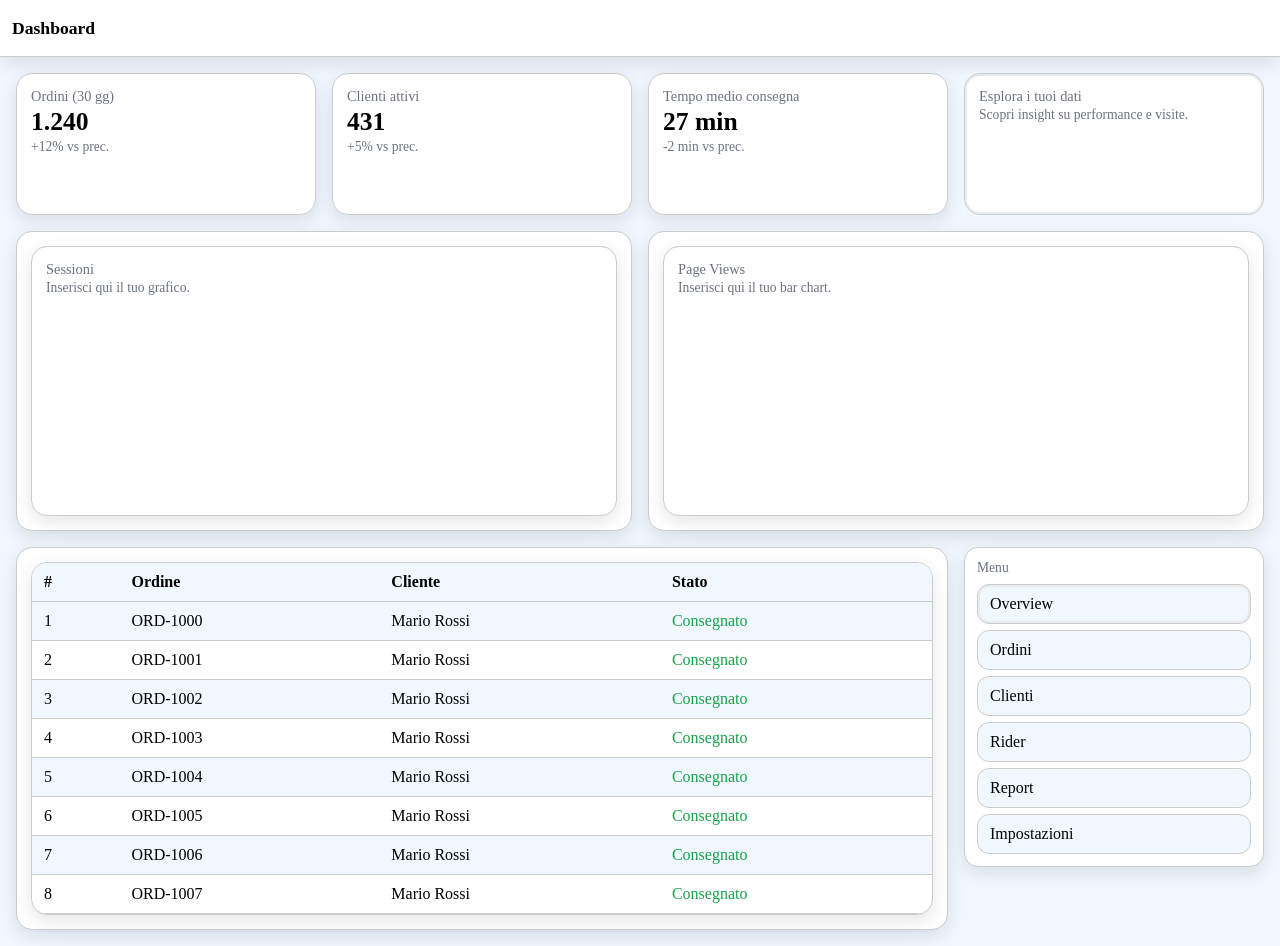
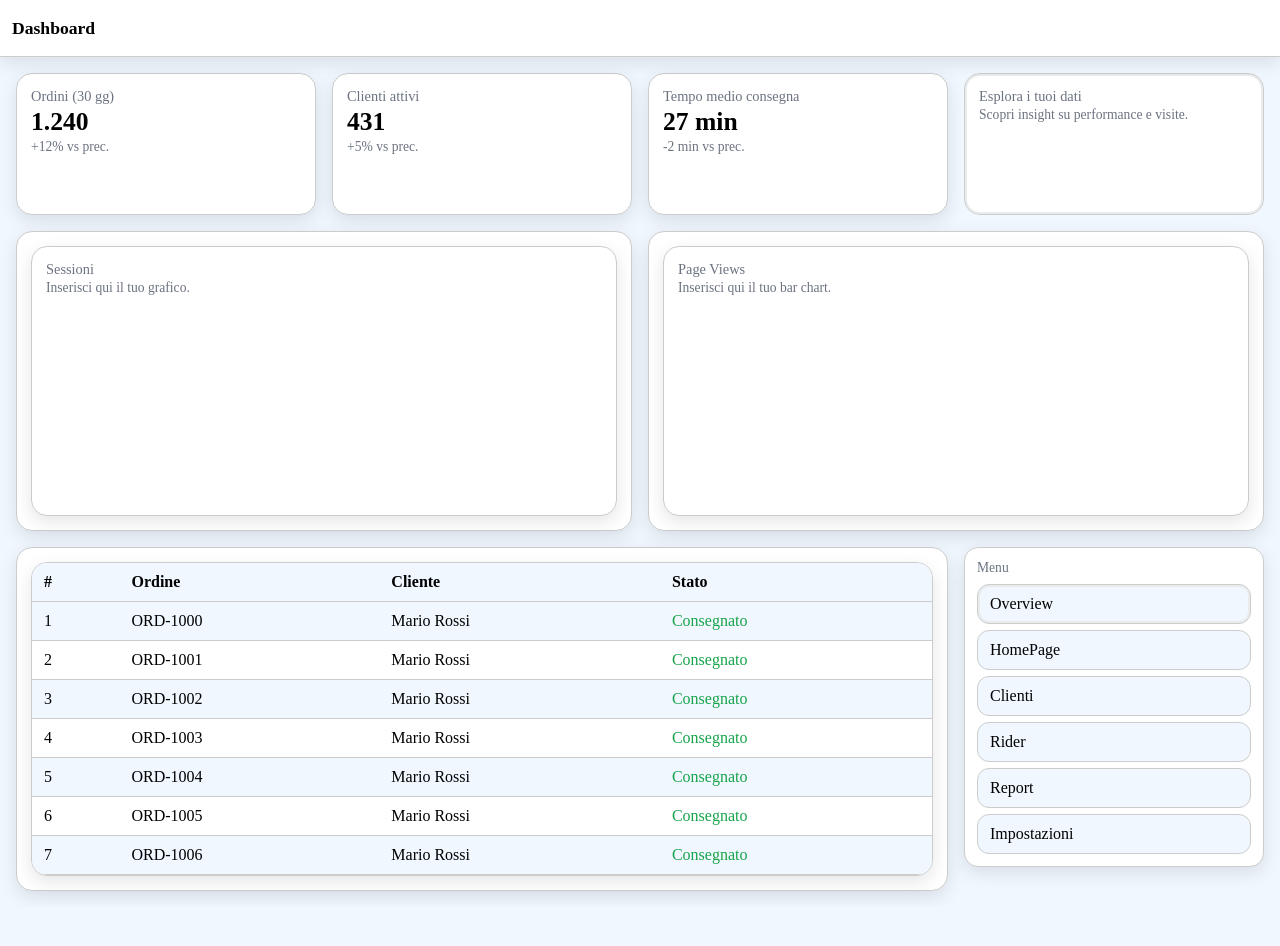
Before and after one commit to BadBoyEn/DelivEat, a React (Create React App) app in the folder deliveat/: page /dashboard in a window 1280 px wide. After the commit the page ends 907 px from the top, so only its background shows below. Built offline with nearby package versions, Linux system fonts and the light colour scheme; some icons are missing.

Commit message:
init
init

```diff
--- a/deliveat/src/Components/GestioneDashboard/Dashboard.jsx
+++ b/deliveat/src/Components/GestioneDashboard/Dashboard.jsx
@@ -20,7 +20,7 @@ function MenuList() {
       <div className="db-nav__section">Menu</div>
       <ul className="db-nav__list">
         <li className="db-nav__item db-nav__item--active">Overview</li>
-        <li className="db-nav__item">Ordini</li>
+        <li className="db-nav__item">HomePage</li>
         <li className="db-nav__item">Clienti</li>
         <li className="db-nav__item">Rider</li>
         <li className="db-nav__item">Report</li>
@@ -79,7 +79,7 @@ function PageViewsBarChart() { /* DA CAPIRE SE HA SENSO LASCIARLA */
 /* -- TABELLA -- */
 /* ERA DI PROVA QUESTA */
 function CustomizedDataGrid() {
-  const rows = Array.from({ length: 8 }).map((_, i) => ({
+  const rows = Array.from({ length: 7 }).map((_, i) => ({
     id: i + 1,
     order: `ORD-${1000 + i}`,
     customer: 'Mario Rossi',
```
